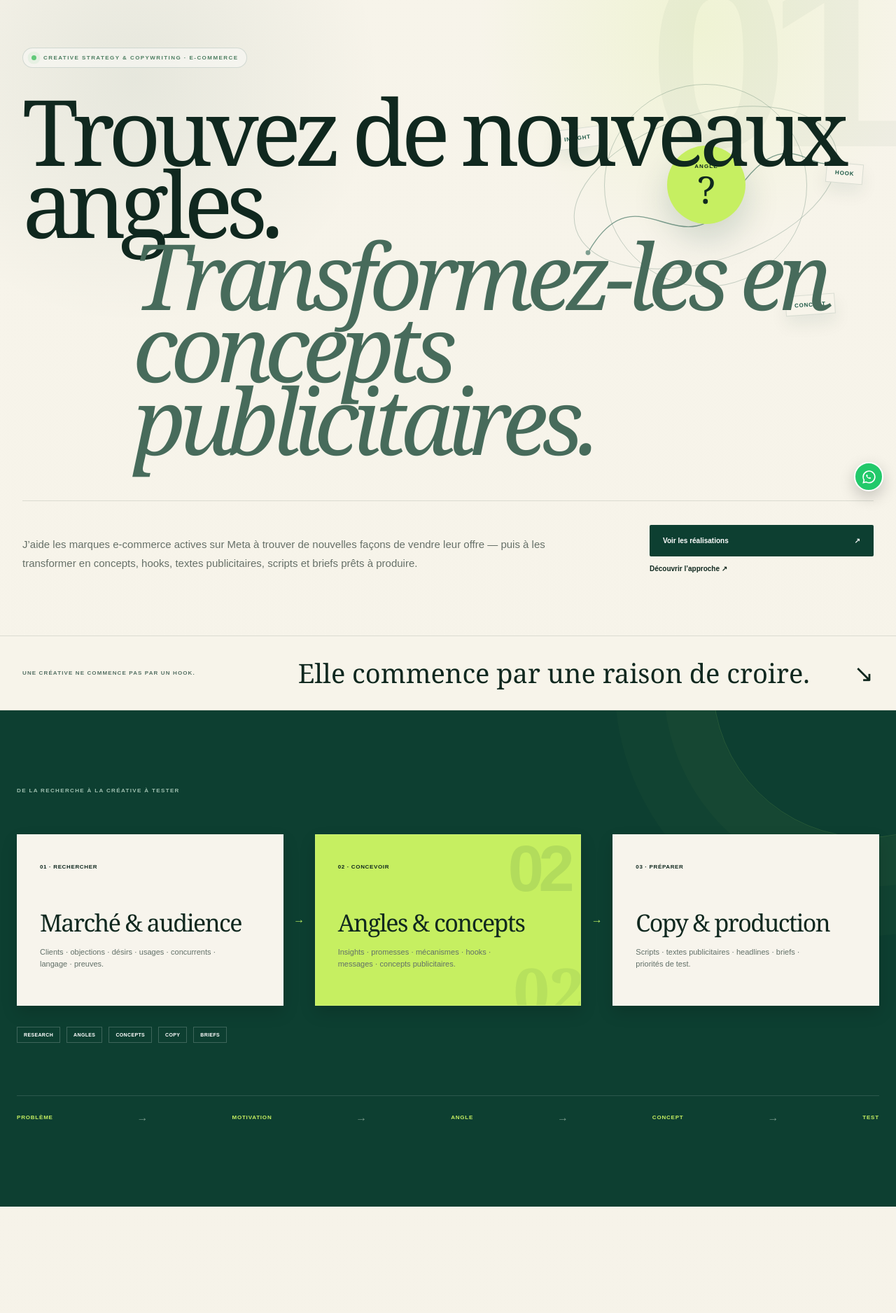
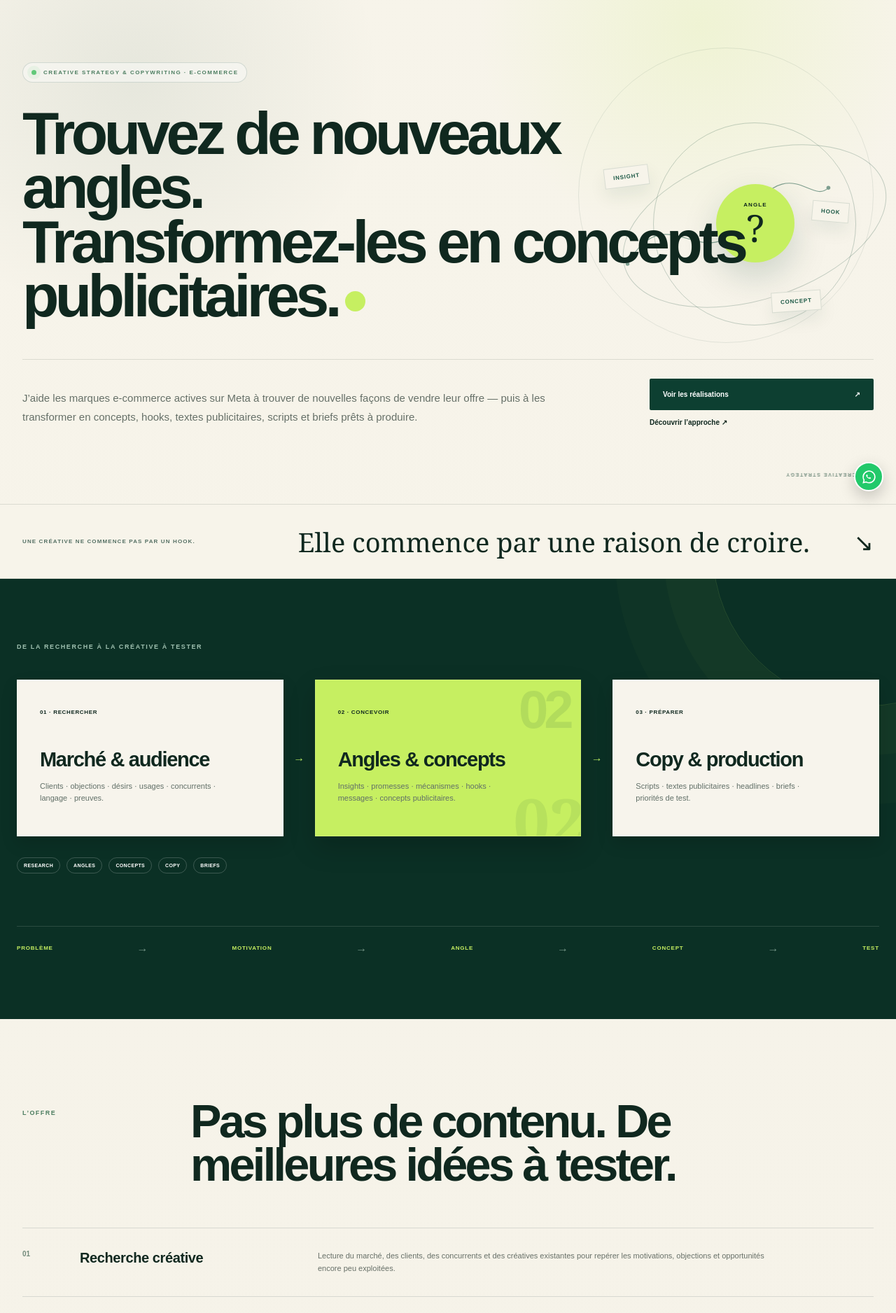
Before and after one commit to brice2411/Enfin, a Next.js app in the folder brice-bagoro-portfolio-vercel/: page / in a window 1280 px wide. Shown: the part 80-1956 px from the top of the page at 70% size. Built offline with nearby package versions, Linux system fonts and the light colour scheme.

Commit message:
Align NeuroConvert visual direction with Creative Lab reference

```diff
--- a/brice-bagoro-portfolio-vercel/app/premium-v2.css
+++ b/brice-bagoro-portfolio-vercel/app/premium-v2.css
@@ -149,3 +149,66 @@
  .nc-cta h2{font-size:clamp(58px,17vw,86px);line-height:.84}
  .nc-cta a{margin-left:auto}
 }
+
+
+/* NeuroConvert — Creative Lab inspired visual direction v5
+   Reference principles: bold sans-serif hierarchy, modular blocks, proof-led layouts,
+   lime/green contrast, restrained editorial type, generous but structured spacing. */
+.nc-site{font-family:Arial,sans-serif}
+.nc-hero h1,.nc-section-intro h2,.nc-method-grid article h3,.nc-project-copy h3,.nc-about-title h2,.nc-cta h2{font-family:Arial,sans-serif;font-style:normal;font-weight:800}
+.nc-hero h1{font-size:clamp(52px,6.7vw,92px);line-height:.9;letter-spacing:-.065em;max-width:1040px;margin:34px 0 52px}
+.nc-hero h1 span{margin-left:0;color:var(--ink);font-style:normal;display:block}
+.nc-hero h1 span:after{content:"";display:inline-block;width:.34em;height:.34em;margin:0 0 .08em .12em;background:var(--lime);border-radius:50%}
+.nc-hero:before{content:"";right:0;top:70px;width:420px;height:420px;border:1px solid rgba(13,63,49,.09);border-radius:50%;font-size:0}
+.nc-hero:after{content:"CREATIVE STRATEGY";writing-mode:horizontal-tb;right:25px;bottom:38px;font-size:7px}
+.nc-hero-art{right:20px;top:145px;width:390px;height:330px;opacity:.78;transform:scale(.82)}
+.nc-hero-bottom{border-top:1px solid rgba(16,40,31,.12);padding-top:27px}
+.nc-method{padding:92px 24px;background:#0b3025}
+.nc-method-kicker{font-size:9px;letter-spacing:.18em;margin-bottom:42px}
+.nc-method-grid article{border-radius:0;min-height:220px}
+.nc-method-grid article h3{font-size:29px;line-height:.96;letter-spacing:-.045em;margin:48px 0 15px}
+.nc-method-grid article.active{box-shadow:inset 0 4px 0 var(--lime),0 16px 35px rgba(0,0,0,.18)}
+.nc-method-grid article.active:before{font-size:76px}
+.nc-method-tags span,.tags span,.nc-skills span{border-radius:999px}
+.nc-expertise{padding:115px 0 130px}
+.nc-section-intro{grid-template-columns:190px 1fr;gap:50px;margin-bottom:58px}
+.nc-section-intro h2,.nc-portfolio .nc-section-intro h2{font-size:clamp(46px,5.2vw,72px);line-height:.94;letter-spacing:-.055em;max-width:850px}
+.nc-service-list article{grid-template-columns:52px 310px 1fr;gap:30px;padding:31px 0}
+.nc-service-list h3{font-family:Arial,sans-serif;font-weight:700;font-size:20px}
+.nc-service-list p{font-size:11px}
+.nc-service-list article:hover{padding-left:10px}
+.nc-portfolio{padding:110px 0 125px}
+.nc-portfolio:after{font-size:0;display:none}
+.nc-portfolio-mark span{border-radius:50%}
+.nc-project{border-radius:0;min-height:360px}
+.nc-project-copy{padding:44px 50px}
+.nc-project-copy h3{font-size:clamp(30px,3vw,44px);line-height:.97;letter-spacing:-.045em}
+.nc-project-copy>small{font-size:7px}
+.nc-project-visual{padding:42px}
+.paper{border-radius:2px}
+.nc-about{padding:115px 0 130px;gap:80px}
+.nc-about-title h2{font-size:clamp(48px,5.3vw,74px);line-height:.92;letter-spacing:-.055em}
+.nc-about-copy>p:first-child{font-size:15px}
+.nc-stats{background:#f0eee5;border:1px solid #d4d7d1}
+.nc-stats div{border-left:1px solid #d4d7d1}
+.nc-cta{padding:105px 24px 115px;text-align:center}
+.nc-cta h2{font-size:clamp(48px,6vw,84px);line-height:.9;letter-spacing:-.06em;max-width:900px}
+.nc-cta p{max-width:500px;text-align:center}
+.nc-cta a{margin-left:auto;width:max-content;background:var(--green);color:#fff!important;border:0;padding:15px 20px}
+@media(max-width:900px){
+ .nc-hero h1{font-size:clamp(48px,8vw,72px)}
+ .nc-hero-art{right:-80px;opacity:.35;transform:scale(.75)}
+ .nc-section-intro{grid-template-columns:170px 1fr;gap:35px}
+ .nc-section-intro h2,.nc-portfolio .nc-section-intro h2{font-size:clamp(43px,6vw,65px)}
+ .nc-service-list article{grid-template-columns:48px 260px 1fr}
+}
+@media(max-width:760px){
+ .nc-hero h1{font-size:clamp(46px,13vw,68px);line-height:.91;margin-bottom:38px}
+ .nc-hero:before{width:240px;height:240px;top:45px;right:-80px}
+ .nc-hero-art{right:auto;top:auto}
+ .nc-section-intro{grid-template-columns:1fr;gap:14px}
+ .nc-section-intro h2,.nc-portfolio .nc-section-intro h2{font-size:clamp(43px,12vw,64px)}
+ .nc-service-list article{grid-template-columns:38px 1fr}
+ .nc-project-copy h3{font-size:34px}
+ .nc-cta h2{font-size:clamp(46px,13vw,70px)}
+}
```
